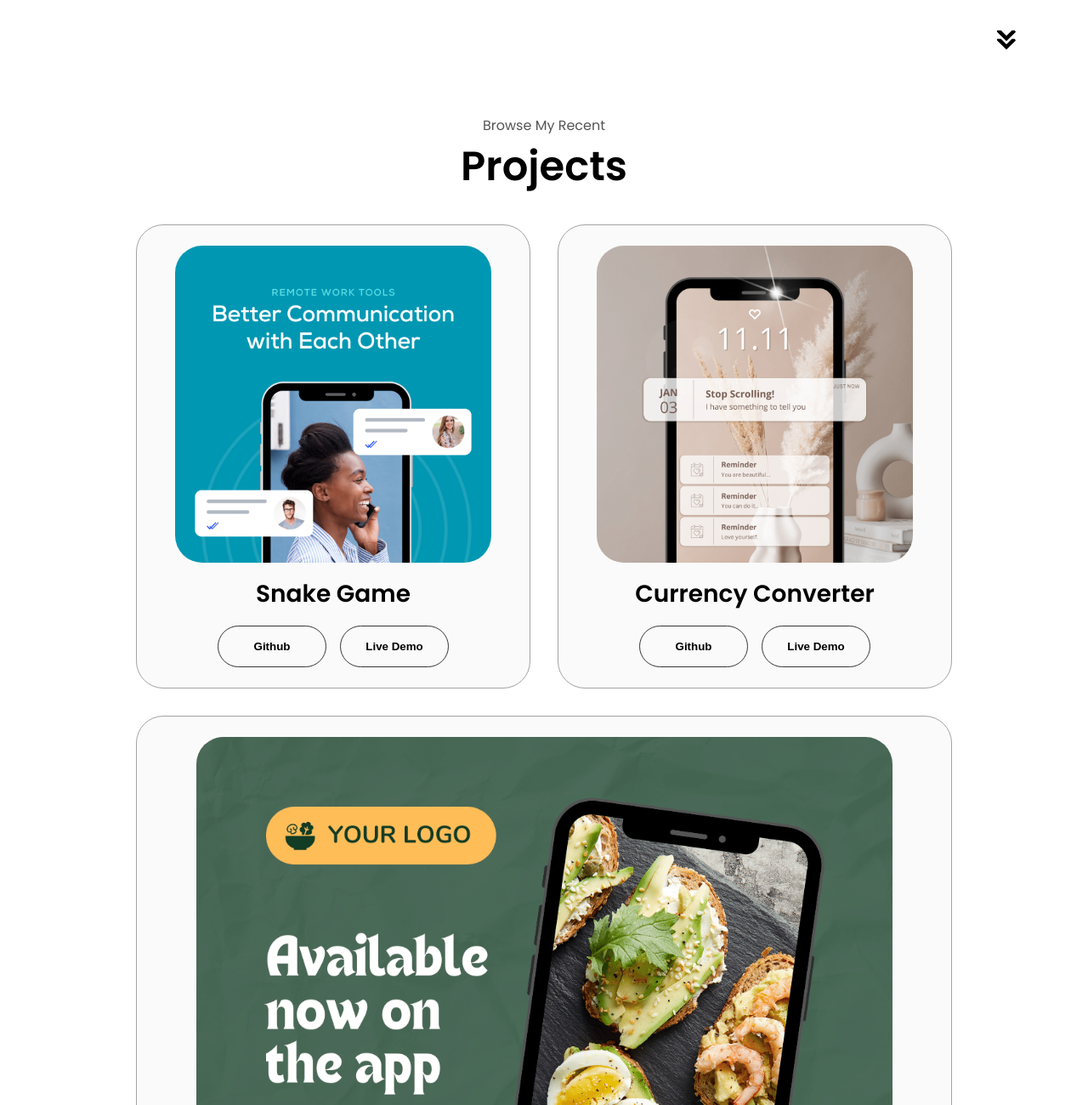
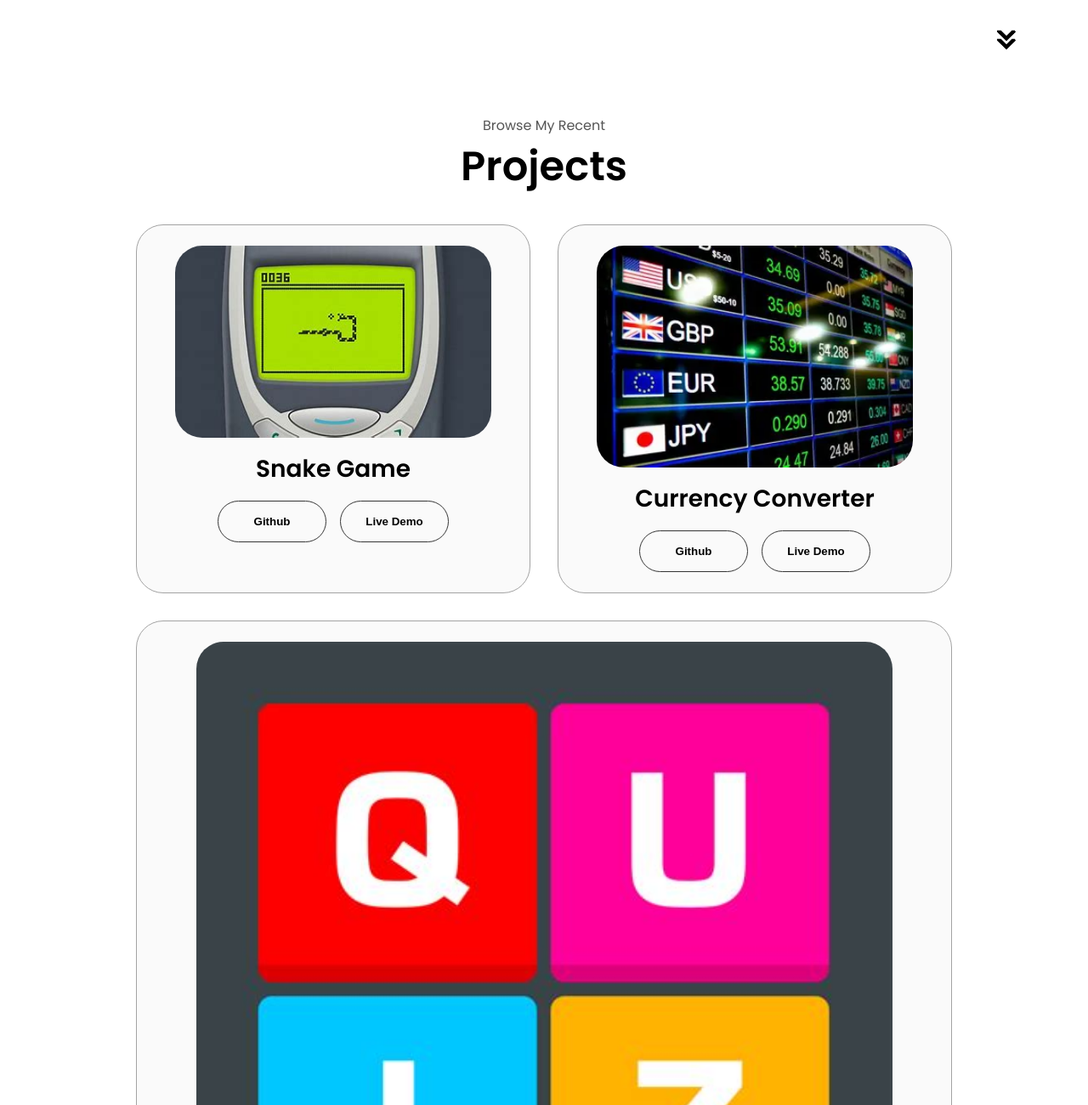
Before and after one commit to sandileZ/sandileZ.github.io, a website: page index.html in a window 1280 px wide. Shown: the part 2329-3629 px from the top of the page at 85% size. Drawn offline with Linux system fonts and the light colour scheme.

Commit message:
add new project images and update experience description in index.html

```diff
--- a/index.html
+++ b/index.html
@@ -76,8 +76,8 @@
             <img src="./assets/experience.png" alt="experiance icon" class="icon" />
             <h3>Experience</h3>
             <p>
-              2+ years <br />
-              Software Engineer
+              3+ years <br />
+              Full Stack Software Engineer
             </p>
           </div>
           <div class="details-container">
@@ -217,7 +217,7 @@
       <div class="about-containers">
         <div class="details-container color-container">
           <div class="article-container">
-            <img src="./assets/project-1.png" alt="Project 1" class="project-img" />
+            <img src="./assets/snakegame.jpeg" alt="Project 1" class="project-img" />
           </div>
           <h2 class="experience-sub-title project-title">Snake Game</h2>
           <div class="btn-container">
@@ -231,7 +231,7 @@
         </div>
         <div class="details-container color-container">
           <div class="article-container">
-            <img src="./assets/project-2.png" alt="Project 2" class="project-img" />
+            <img src="./assets/currency.webp" alt="Project 2" class="project-img" />
           </div>
           <h2 class="experience-sub-title project-title">Currency Converter</h2>
           <div class="btn-container">
@@ -245,7 +245,7 @@
         </div>
         <div class="details-container color-container">
           <div class="article-container">
-            <img src="./assets/project-3.png" alt="Project 3" class="project-img" />
+            <img src="./assets/quiz.jpeg" alt="Project 3" class="project-img" />
           </div>
           <h2 class="experience-sub-title project-title">Quiz App</h2>
           <div class="btn-container">
```
Also changed, not shown: assets/currency.webp (added), assets/quiz.jpeg (added), assets/snakegame.jpeg (added).
